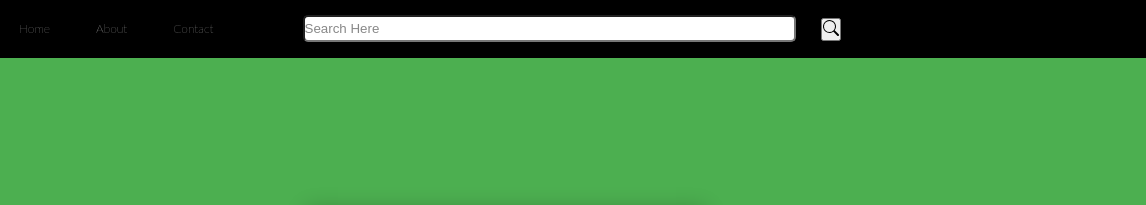
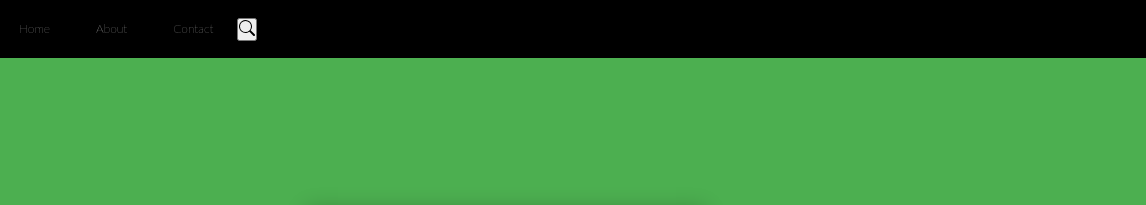
Before and after one commit to zbkansara/Z-shops, a plain HTML site: page contactus.html in a window 1280 px wide. Shown: the top 205 px of the page, 134-1280 px from the left. Drawn offline with Linux system fonts and the light colour scheme.

Commit message:
fix/etc place holder

```diff
--- a/contactus.html
+++ b/contactus.html
@@ -40,8 +40,8 @@ nav ul li a:hover{
     font-weight: initial;
 }
 
-.search{
-    /* display: flex; */
+/* .search{
+    display: flex;
     align-items: center;
     border: 10px solid black;
 
@@ -52,7 +52,7 @@ nav ul li a:hover{
   border-radius: 5px;
   margin: 0 15px 0 56px;
 
-}
+} */
 </style>
 <body>
   <header>
@@ -65,9 +65,9 @@ nav ul li a:hover{
             <li><a href="about.html">About</a></li>
             <li><a href="contactus.html">Contact</a></li>
 
-            <div class="search">
+            <!-- <div class="search">
                 <input type="text" width="499px" placeholder="Search Here">
-            </div>
+            </div> -->
             <button>
                 <svg xmlns="http://www.w3.org/2000/svg" width="16" height="16" fill="currentColor"
                     class="bi bi-search" viewBox="0 0 16 16">
```
Also changed, not shown: about.html (+5 -5 lines).
